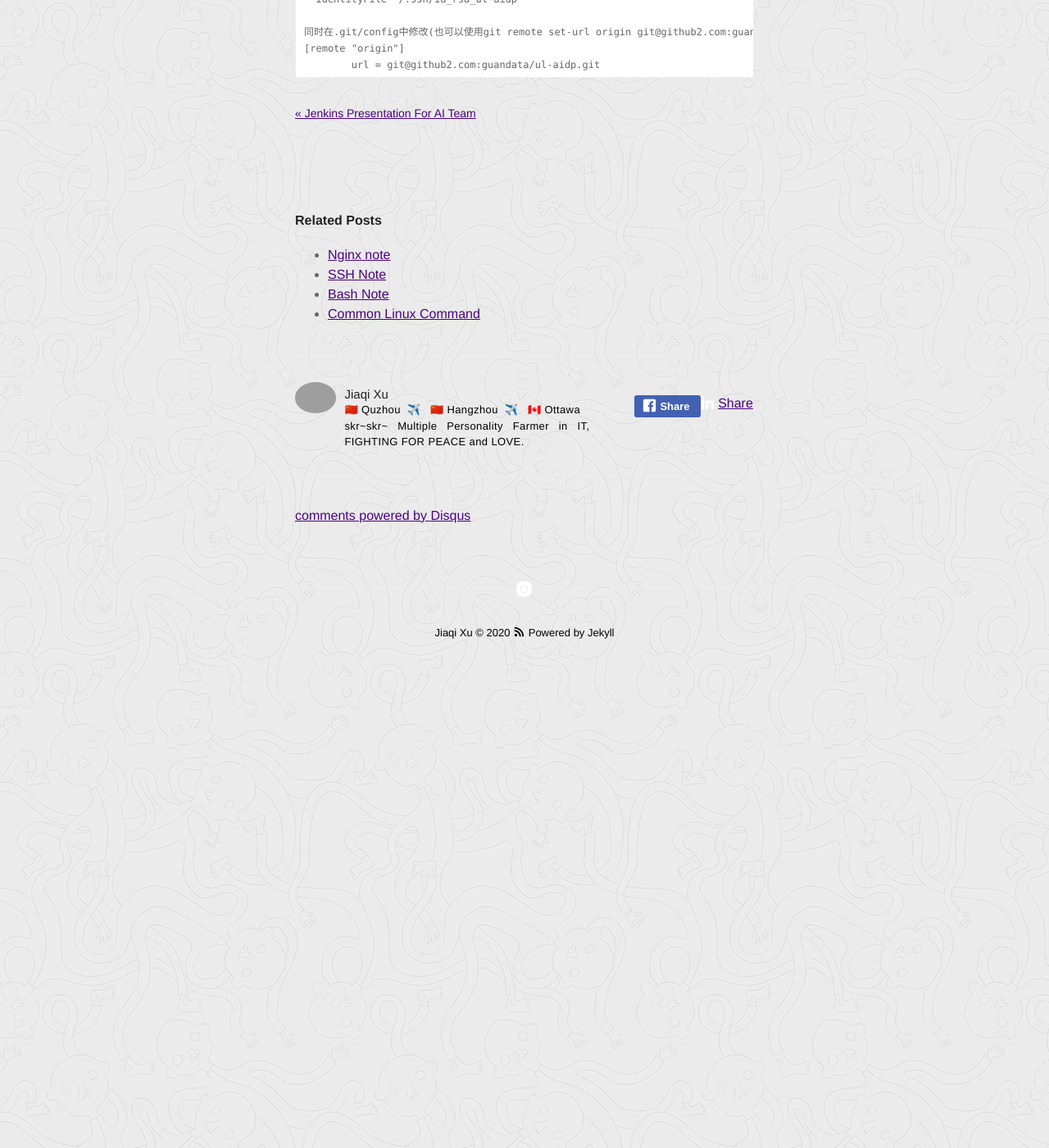
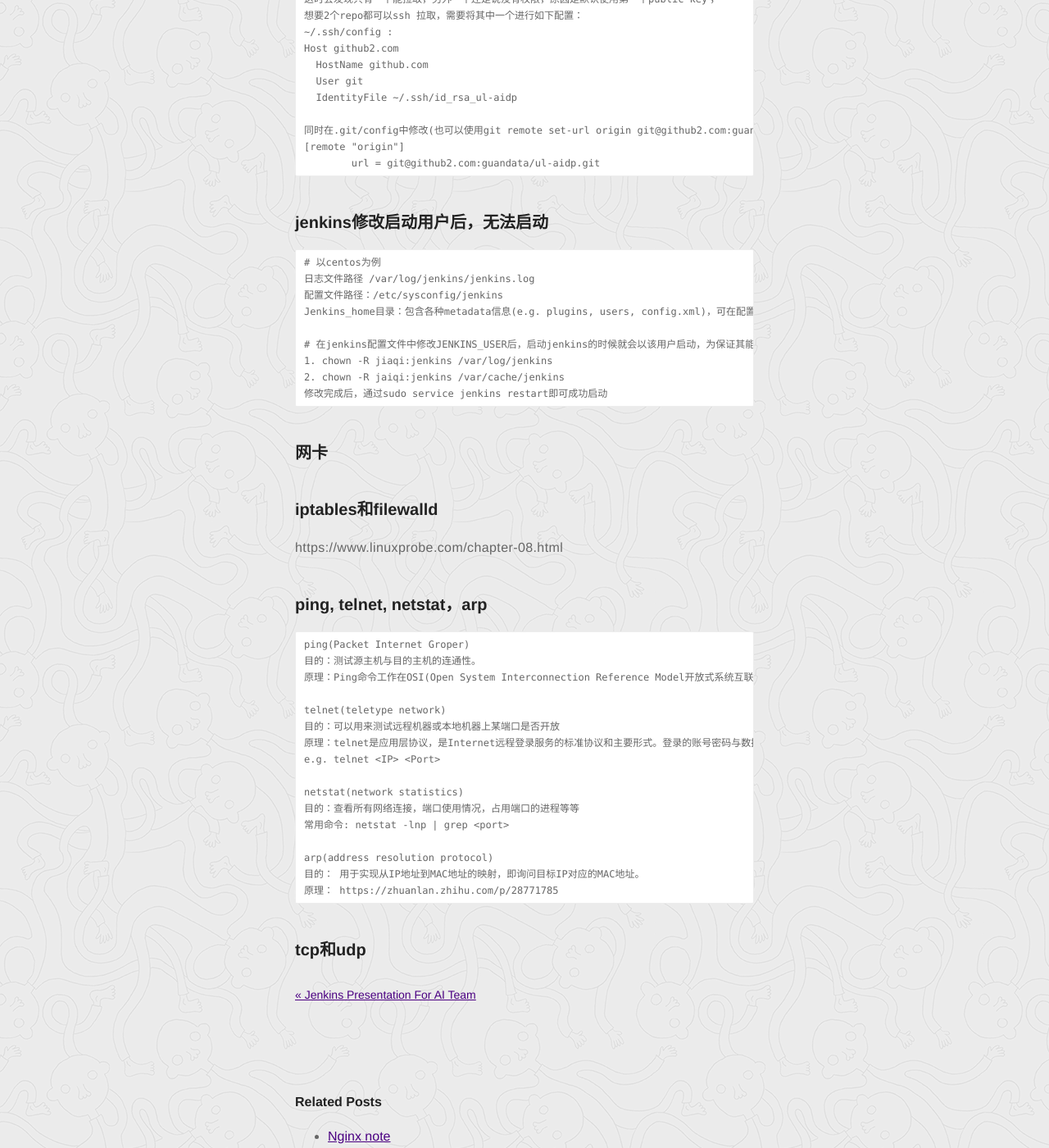
Before and after one commit to jxu033/jxu033.github.io, a Jekyll site: the page built from _posts/2020-08-01-linux-note.md, in a window 1280 px wide and 1400 px high, scrolled down 2184 px. Shown: the whole window at 82% size. Built offline with Jekyll 4.4.1, drawn with Linux system fonts in a browser that asks for light colours; comment, search, counter and statistics services are not loaded; some of the changed text lies outside the part shown.

````diff
--- a/_posts/2020-08-01-linux-note.md
+++ b/_posts/2020-08-01-linux-note.md
@@ -12,6 +12,11 @@ description: note for linux
 
 ### 目录
 - [fstab](#fstab)
+- [免sudo使用docker](#免sudo使用docker)
+- [给用户admin权限，免密使用sudo](#给用户admin权限，免密使用sudo)
+- [github-ssh-拉取](#github-ssh-拉取)
+- [jenkins修改启动用户后，无法启动](#jenkins修改启动用户后，无法启动)
+-
 
 
 ### fstab
@@ -74,3 +79,58 @@ Host github2.com
 [remote "origin"]
 	url = git@github2.com:guandata/ul-aidp.git
 ```
+
+### jenkins修改启动用户后，无法启动
+```
+# 以centos为例
+日志文件路径 /var/log/jenkins/jenkins.log
+配置文件路径：/etc/sysconfig/jenkins
+Jenkins_home目录：包含各种metadata信息(e.g. plugins, users, config.xml)，可在配置文件中重新设置
+
+# 在jenkins配置文件中修改JENKINS_USER后，启动jenkins的时候就会以该用户启动，为保证其能且能正常启动，需要修改一些文件夹权限(可以通过启动时日志给出的信息知道得知)
+1. chown -R jiaqi:jenkins /var/log/jenkins
+2. chown -R jaiqi:jenkins /var/cache/jenkins
+修改完成后，通过sudo service jenkins restart即可成功启动
+```
+
+### 网卡
+
+
+
+
+
+
+
+
+
+
+
+
+
+
+
+### iptables和filewalld
+https://www.linuxprobe.com/chapter-08.html
+
+
+### ping, telnet, netstat，arp
+```
+ping(Packet Internet Groper)
+目的：测试源主机与目的主机的连通性。
+原理：Ping命令工作在OSI(Open System Interconnection Reference Model开放式系统互联模型)的第三层网络层。Ping命令会发送ICMP(Internet控制报文协议, 它是TCP/IP协议簇的一个子协议，用于在IP主机、路由器之间传递控制消息，控制消息是指网络通不通，主机是否可达 、路由是否可用等网络本身的消息) 数据包到目的主机，然后等待从目的主机接收回复的数据包，当目的主机接收到这个数据包时，为源主机发送回复数据包。
+
+telnet(teletype network)
+目的：可以用来测试远程机器或本地机器上某端口是否开放
+原理：telnet是应用层协议，是Internet远程登录服务的标准协议和主要形式。登录的账号密码与数据铭文传输，不加密。
+e.g. telnet <IP> <Port>
+
+netstat(network statistics)
+目的：查看所有网络连接，端口使用情况，占用端口的进程等等
+常用命令: netstat -lnp | grep <port>
+
+arp(address resolution protocol)
+目的： 用于实现从IP地址到MAC地址的映射，即询问目标IP对应的MAC地址。
+原理： https://zhuanlan.zhihu.com/p/28771785
+```
+
+### tcp和udp
````
Also changed, not shown: _posts/2017-06-20-graduation-ceremony.md (+1 -1 lines).
